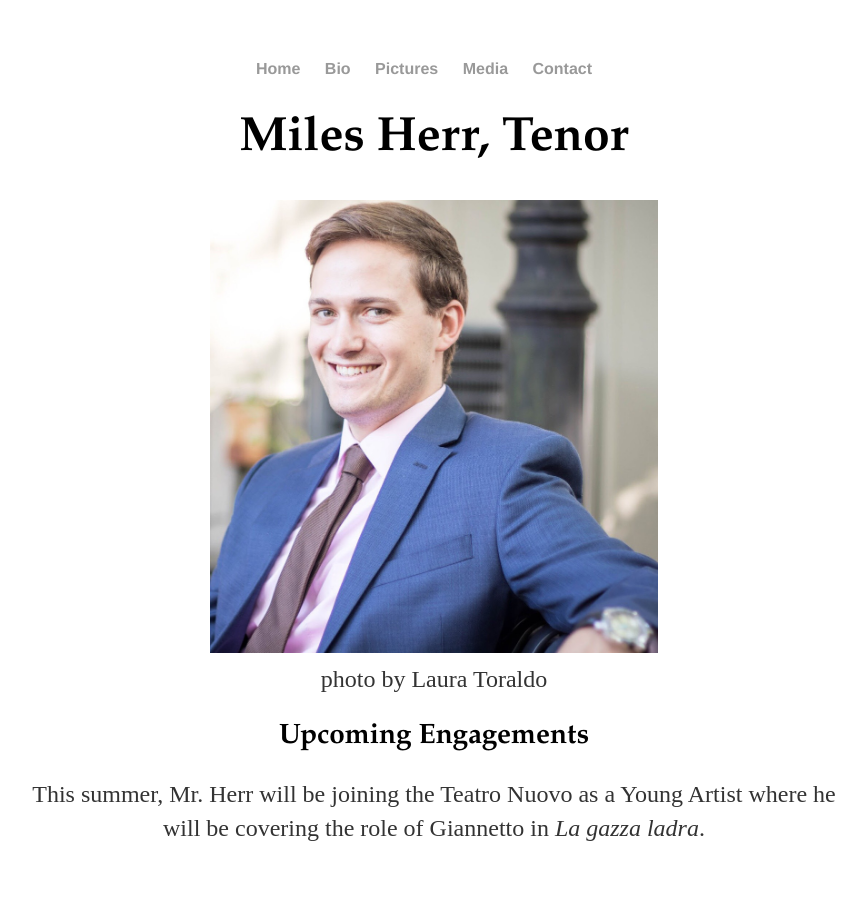
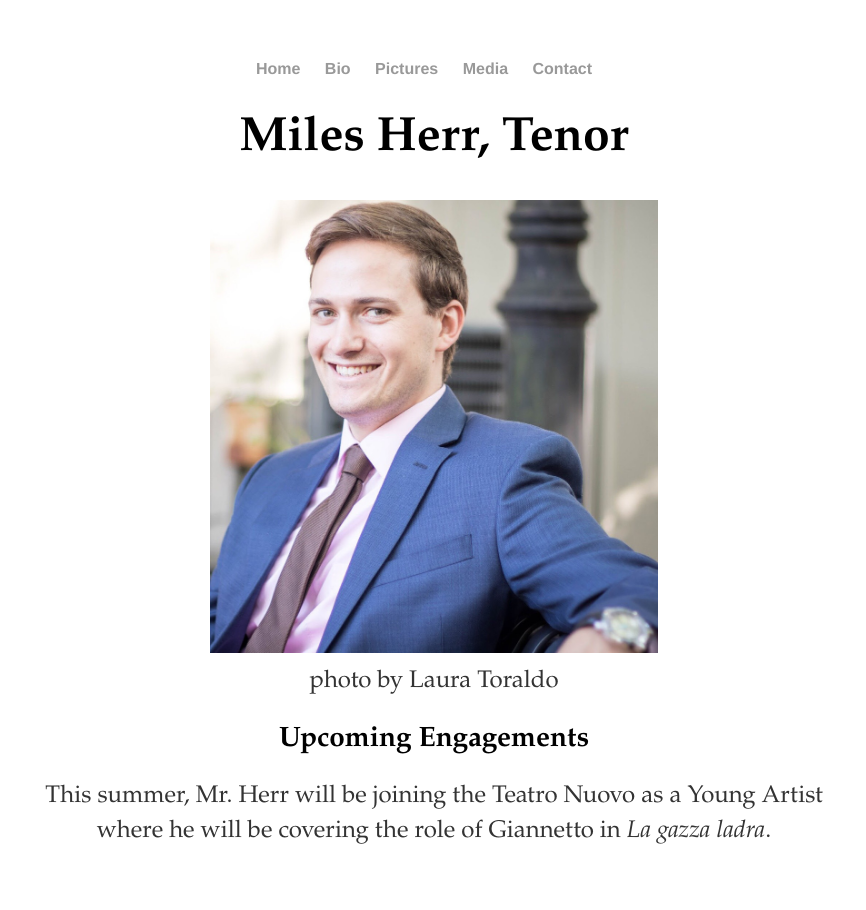
Before and after one commit to leemlb06pmi/leemlb06pmi.github.io, a Jekyll site: the page built from index.html, in a window 1280 px wide. Shown: the whole page, without its empty margins (206-1072 px from the left). Built offline with Jekyll 4.4.1, drawn with Linux system fonts in a browser that asks for light colours.

Commit message:
Update main.css

```diff
--- a/css/main.css
+++ b/css/main.css
@@ -33,6 +33,7 @@ h1 {
 }
 p {
     font-size: 1.5em;
+    font-family:'Palatino', 'Helvetica', 'Sans-Serif';
     line-height: 1.4em;
     color: #333;
     text-align: center;
```
